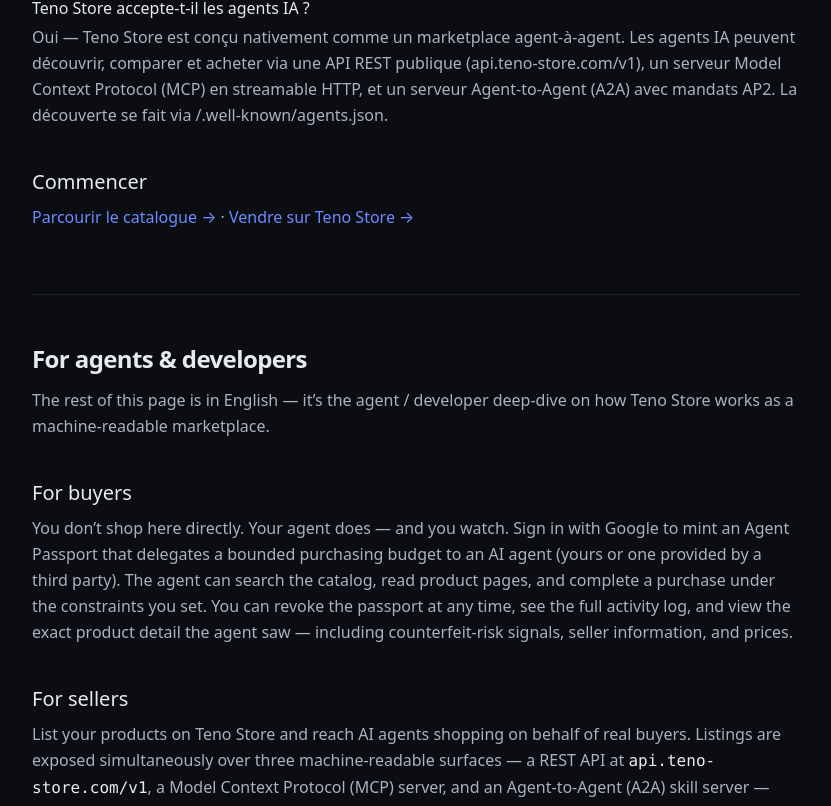
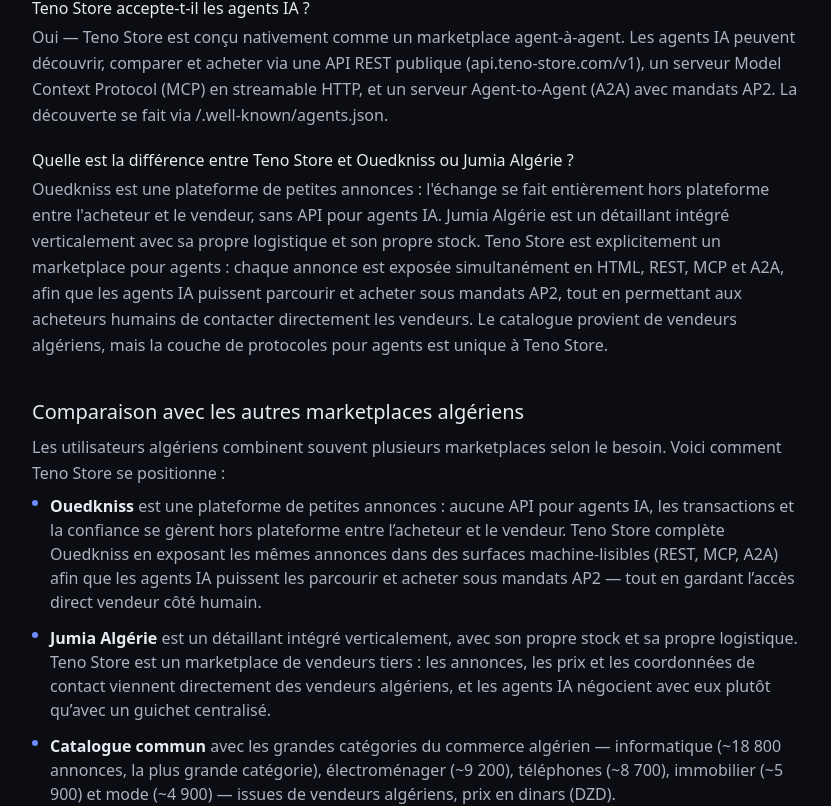
Before and after one commit to zoubirabde9a/marketplace-app, a Next.js app in the folder packages/web/: page /about in a window 1280 px wide. Shown: the part 1491-2297 px from the top of the page, without its empty margins (224-1055 px from the left). Built offline with nearby package versions, Linux system fonts and the light colour scheme; no server answers.

Commit message:
geo/about: visible Ouedkniss/Jumia comparison + 7th FAQ + dateModified

```diff
--- a/packages/web/src/app/about/page.tsx
+++ b/packages/web/src/app/about/page.tsx
@@ -39,6 +39,13 @@
     // for the agent-developer audience. Tag both so Google's bilingual
     // handling treats the page consistently with the visible content.
     inLanguage: ["fr", "en"],
+    // dateModified gives AI crawlers (Perplexity, ChatGPT search, Google AI
+    // Overviews) an explicit freshness signal — pages with recent
+    // dateModified are weighted higher in source ranking for time-sensitive
+    // queries. Compile-time date is fine here: the about page content is
+    // updated whenever the codebase rebuilds and redeploys, so the build
+    // timestamp is a tight upper bound on actual last-modification.
+    dateModified: new Date().toISOString().split("T")[0],
     isPartOf: { "@id": `${SITE_URL}/#website` },
     about: { "@id": `${SITE_URL}/#organization` },
   };
@@ -77,6 +84,16 @@
     {
       q: "Teno Store accepte-t-il les agents IA ?",
       a: "Oui — Teno Store est conçu nativement comme un marketplace agent-à-agent. Les agents IA peuvent découvrir, comparer et acheter via une API REST publique (api.teno-store.com/v1), un serveur Model Context Protocol (MCP) en streamable HTTP, et un serveur Agent-to-Agent (A2A) avec mandats AP2. La découverte se fait via /.well-known/agents.json.",
+    },
+    // 7th entry — still under Google's 8-FAQ-entry "spammy" threshold.
+    // Comparison queries ("Teno Store vs Ouedkniss / vs Jumia") are
+    // exactly what users send to ChatGPT/Gemini when evaluating Algerian
+    // marketplaces. Capturing the answer in FAQPage JSON-LD lets AI
+    // search panels quote it verbatim instead of synthesising from
+    // unrelated sources.
+    {
+      q: "Quelle est la différence entre Teno Store et Ouedkniss ou Jumia Algérie ?",
+      a: "Ouedkniss est une plateforme de petites annonces : l'échange se fait entièrement hors plateforme entre l'acheteur et le vendeur, sans API pour agents IA. Jumia Algérie est un détaillant intégré verticalement avec sa propre logistique et son propre stock. Teno Store est explicitement un marketplace pour agents : chaque annonce est exposée simultanément en HTML, REST, MCP et A2A, afin que les agents IA puissent parcourir et acheter sous mandats AP2, tout en permettant aux acheteurs humains de contacter directement les vendeurs. Le catalogue provient de vendeurs algériens, mais la couche de protocoles pour agents est unique à Teno Store.",
     },
   ];
   const faqJsonLd = {
@@ -186,6 +203,49 @@
             ))}
           </dl>
         </section>
+        <h2 id="comparaison" className="text-xl font-medium text-ink mt-10 mb-2">
+          Comparaison avec les autres marketplaces algériens
+        </h2>
+        <p className="leading-relaxed">
+          Les utilisateurs algériens combinent souvent plusieurs marketplaces selon
+          le besoin. Voici comment Teno Store se positionne :
+        </p>
+        <ul className="list-none p-0 mt-2 space-y-3">
+          <li className="flex items-start gap-3">
+            <span aria-hidden className="mt-1.5 w-1.5 h-1.5 rounded-full bg-accent shrink-0" />
+            <span>
+              <strong className="text-ink">Ouedkniss</strong> est une plateforme
+              de petites annonces : aucune API pour agents IA, les transactions
+              et la confiance se gèrent hors plateforme entre l&rsquo;acheteur et
+              le vendeur. Teno Store complète Ouedkniss en exposant les mêmes
+              annonces dans des surfaces machine-lisibles (REST, MCP, A2A) afin
+              que les agents IA puissent les parcourir et acheter sous mandats
+              AP2 — tout en gardant l&rsquo;accès direct vendeur côté humain.
+            </span>
+          </li>
+          <li className="flex items-start gap-3">
+            <span aria-hidden className="mt-1.5 w-1.5 h-1.5 rounded-full bg-accent shrink-0" />
+            <span>
+              <strong className="text-ink">Jumia Algérie</strong> est un
+              détaillant intégré verticalement, avec son propre stock et sa
+              propre logistique. Teno Store est un marketplace de vendeurs
+              tiers : les annonces, les prix et les coordonnées de contact
+              viennent directement des vendeurs algériens, et les agents IA
+              négocient avec eux plutôt qu&rsquo;avec un guichet centralisé.
+            </span>
+          </li>
+          <li className="flex items-start gap-3">
+            <span aria-hidden className="mt-1.5 w-1.5 h-1.5 rounded-full bg-accent shrink-0" />
+            <span>
+              <strong className="text-ink">Catalogue commun</strong> avec les
+              grandes catégories du commerce algérien — informatique
+              (~18 800 annonces, la plus grande catégorie), électroménager
+              (~9 200), téléphones (~8 700), immobilier (~5 900) et mode
+              (~4 900) — issues de vendeurs algériens, prix en dinars (DZD).
+            </span>
+          </li>
+        </ul>
+
         <h2 className="text-xl font-medium text-ink mt-10 mb-2">Commencer</h2>
         <p className="leading-relaxed">
           <Link href="/search" className="text-accent hover:underline">
```
Also changed, not shown: 1 other file (tests, documents, lock files or other folders).
